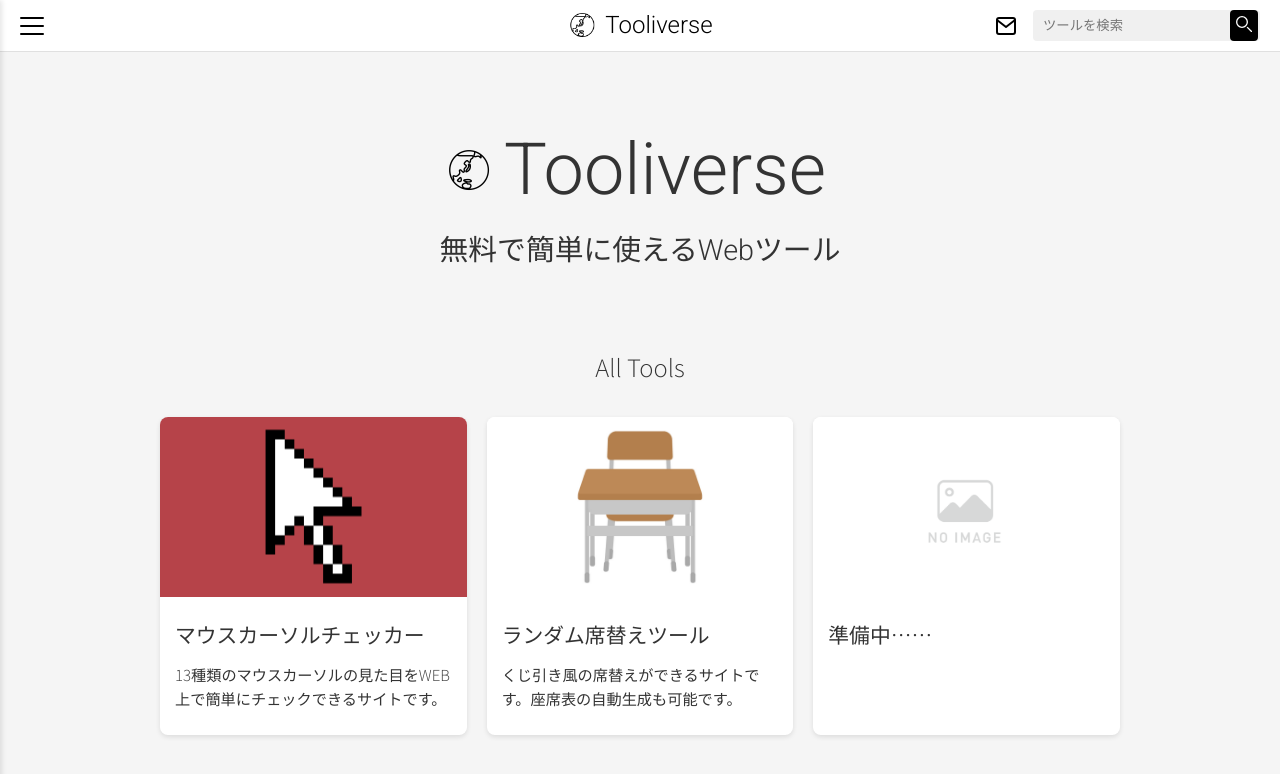
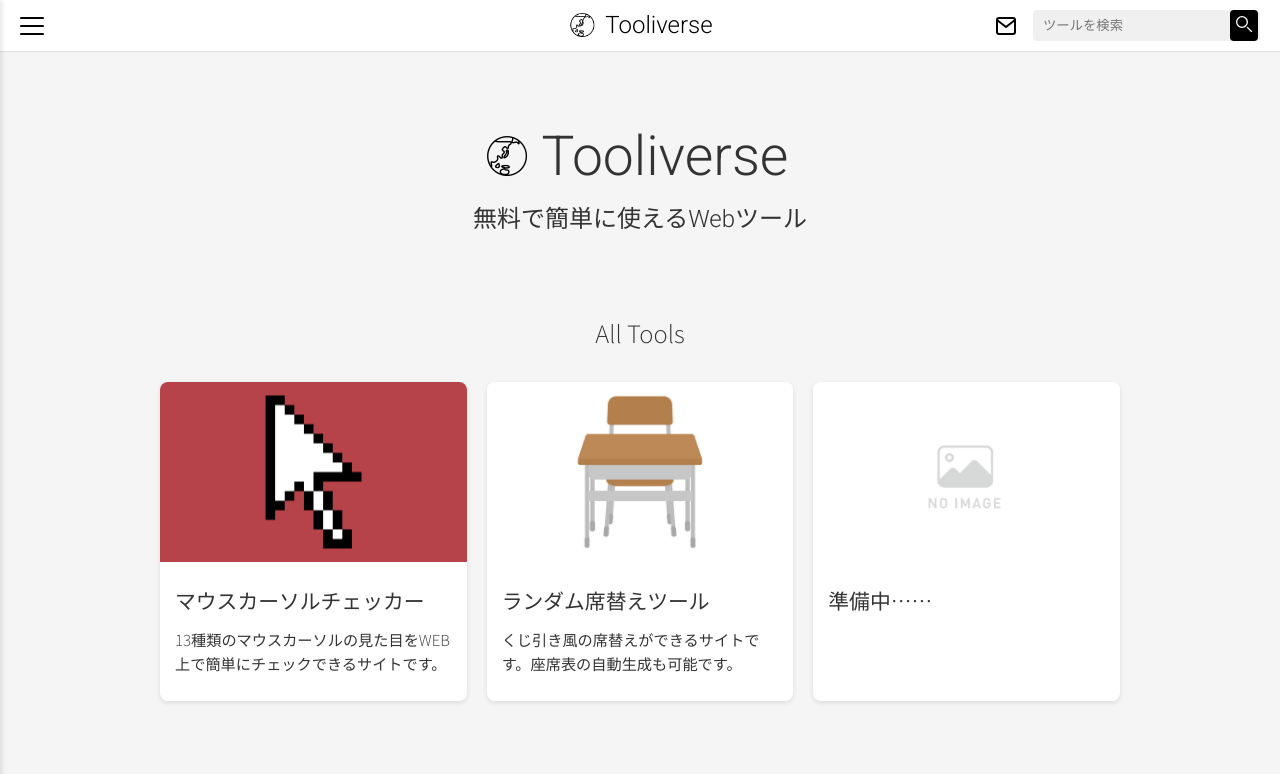
Before and after one commit to hato1198/hato1198.github.io, a Jekyll site: the page built from index.html, in a window 1280 px wide. Shown: the top 774 px of the page. Built offline with Jekyll 4.4.1, drawn with Linux system fonts in a browser that asks for light colours.

Commit message:
Update styles.css

```diff
--- a/assets/css/styles.css
+++ b/assets/css/styles.css
@@ -204,14 +204,14 @@ body {
   margin-right: 10px;
 }
 .logo h1 {
-  font-size: 3.0em;
+  font-size: 2.3em;
   margin: 0 10px 0 0;
   font-weight: 200;
   font-family: 'Roboto', sans-serif;
 }
 .sub-text {
   text-align: center;
-  font-size: 1.2em;
+  font-size: 1em;
   margin: 0;
 }
 
```
